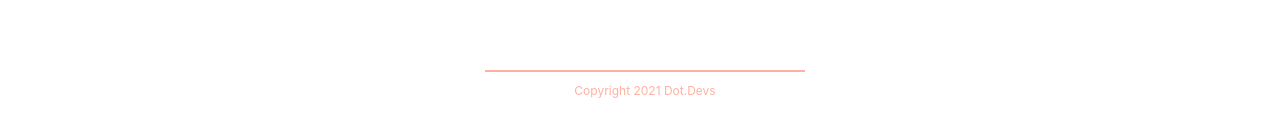
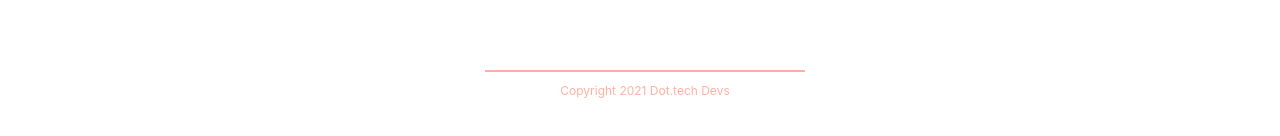
Before and after one commit to abdulrasol/dot.cv-simple-cv-creator, a Svelte app: page / in a window 1280 px wide. Shown: the part 1215-1351 px from the top of the page. Built offline with nearby package versions, Linux system fonts and the light colour scheme.

Commit message:
update copyright date auto

```diff
--- a/src/components/Footer.svelte
+++ b/src/components/Footer.svelte
@@ -1,6 +1,14 @@
+<script>
+const date = new Date();
+
+let year = date.getFullYear();
+</script>
+
+
+
 <footer>
     <div>
-        Copyright 2021 Dot.Devs
+        Copyright {year} Dot.tech Devs
     </div>
 </footer>
 
```
